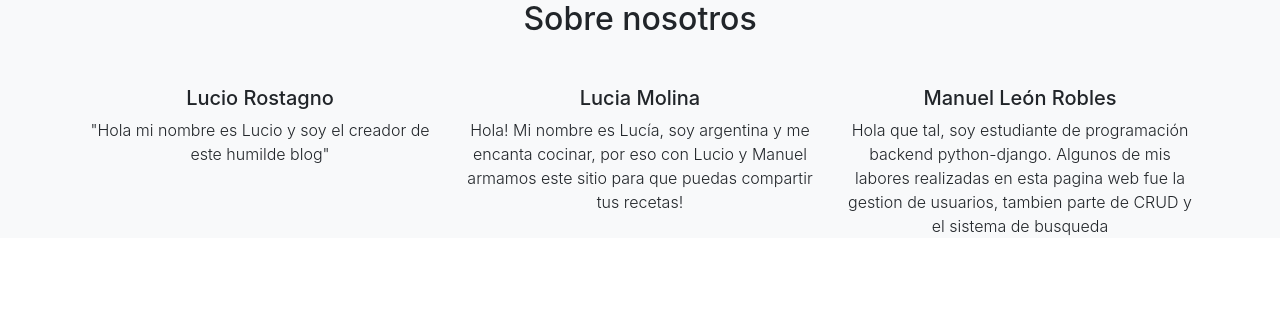
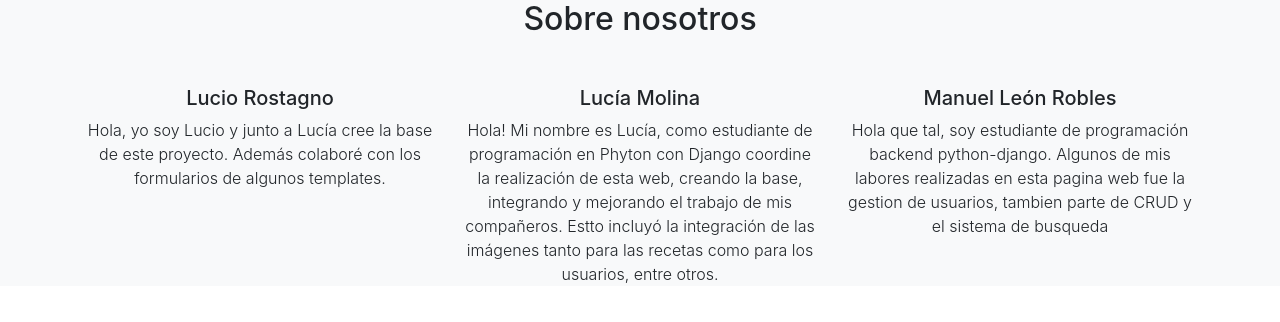
Before and after one commit to LuM25/BlogRecetas, a Django app: page /about_us/ in a window 1280 px wide. Shown: the part 104-426 px from the top of the page. Run offline with Django 4.2, Linux system fonts and the light colour scheme.

Commit message:
users images

```diff
--- a/templates/about_us.html
+++ b/templates/about_us.html
@@ -12,14 +12,14 @@
                         <div class="testimonial-item mx-auto mb-5 mb-lg-0">
 
                             <h5>Lucio Rostagno</h5>
-                            <p class="font-weight-light mb-0">"Hola mi nombre es Lucio y soy el creador de este humilde blog"</p>
+                            <p class="font-weight-light mb-0">Hola, yo soy Lucio y junto a Lucía cree la base de este proyecto. Además colaboré con los formularios de algunos templates.</p>
                         </div>
                     </div>
                     <div class="col-lg-4">
                         <div class="testimonial-item mx-auto mb-5 mb-lg-0">
 
-                            <h5>Lucia Molina</h5>
-                            <p class="font-weight-light mb-0">Hola! Mi nombre es Lucía, soy argentina y me encanta cocinar, por eso con Lucio y Manuel armamos este sitio para que puedas compartir tus recetas!</p>
+                            <h5>Lucía Molina</h5>
+                            <p class="font-weight-light mb-0">Hola! Mi nombre es Lucía, como estudiante de programación en Phyton con Django coordine la realización de esta web, creando la base, integrando y mejorando el trabajo de mis compañeros. Estto incluyó la integración de las imágenes tanto para las recetas como para los usuarios, entre otros.</p>
                         </div>
                     </div>
                     <div class="col-lg-4">
--- a/templates/users/panel.html
+++ b/templates/users/panel.html
@@ -7,7 +7,12 @@
 
 <h1 style="margin-top: 5rem; margin-left: 5rem;">Panel de Usuario</h1>
 <div style="margin-left: 5rem;">
+    {% if user.image_user %}
+    <img src="{{user.image_user.url}}"  width="100" height="100" >
+    {% endif %}
+
     <h3 style="margin-bottom: 20px;">Bienvenido: {{user}}</h3>
+
 <ul>
     <li><a href="{% url 'users_app:user_logout' %}">Cerrar Sesión</a></li>
     <li><a href="{% url 'users_app:user_update' %}">Actualizar Datos</a></li>
```
